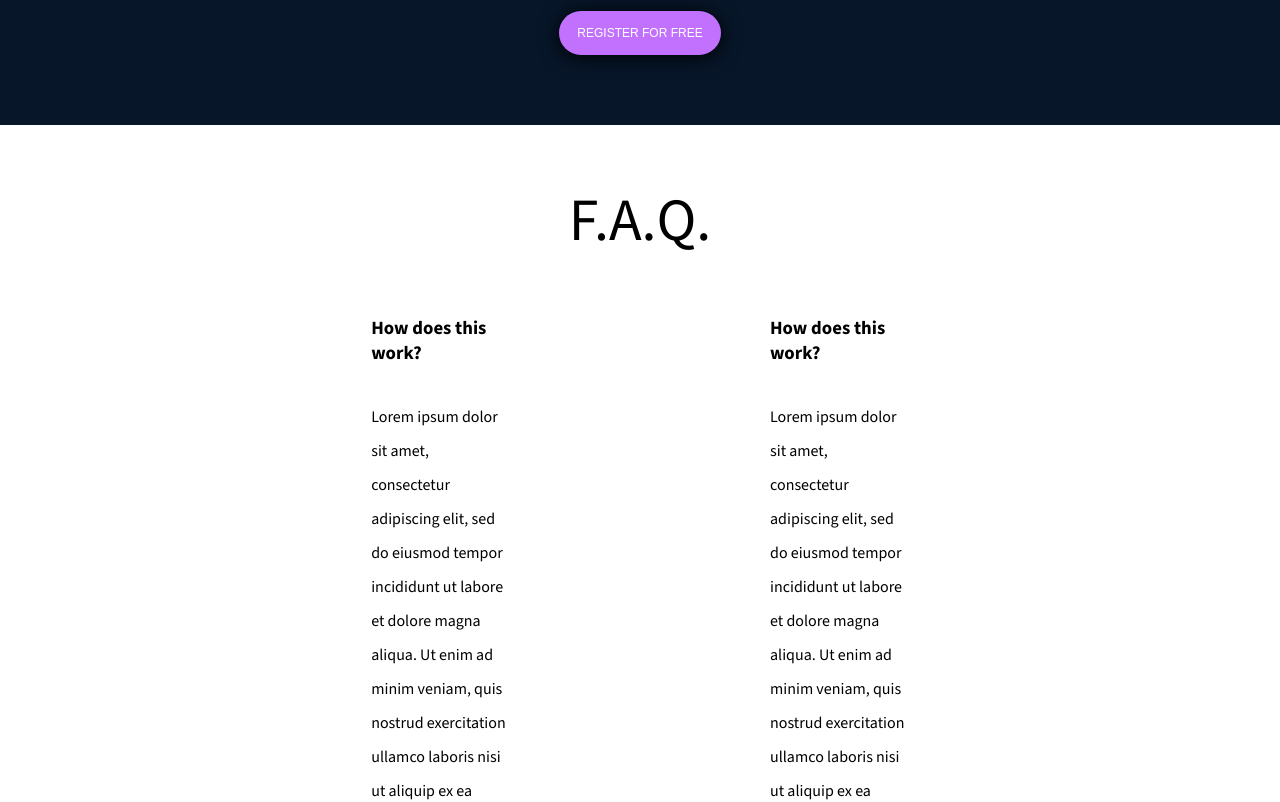
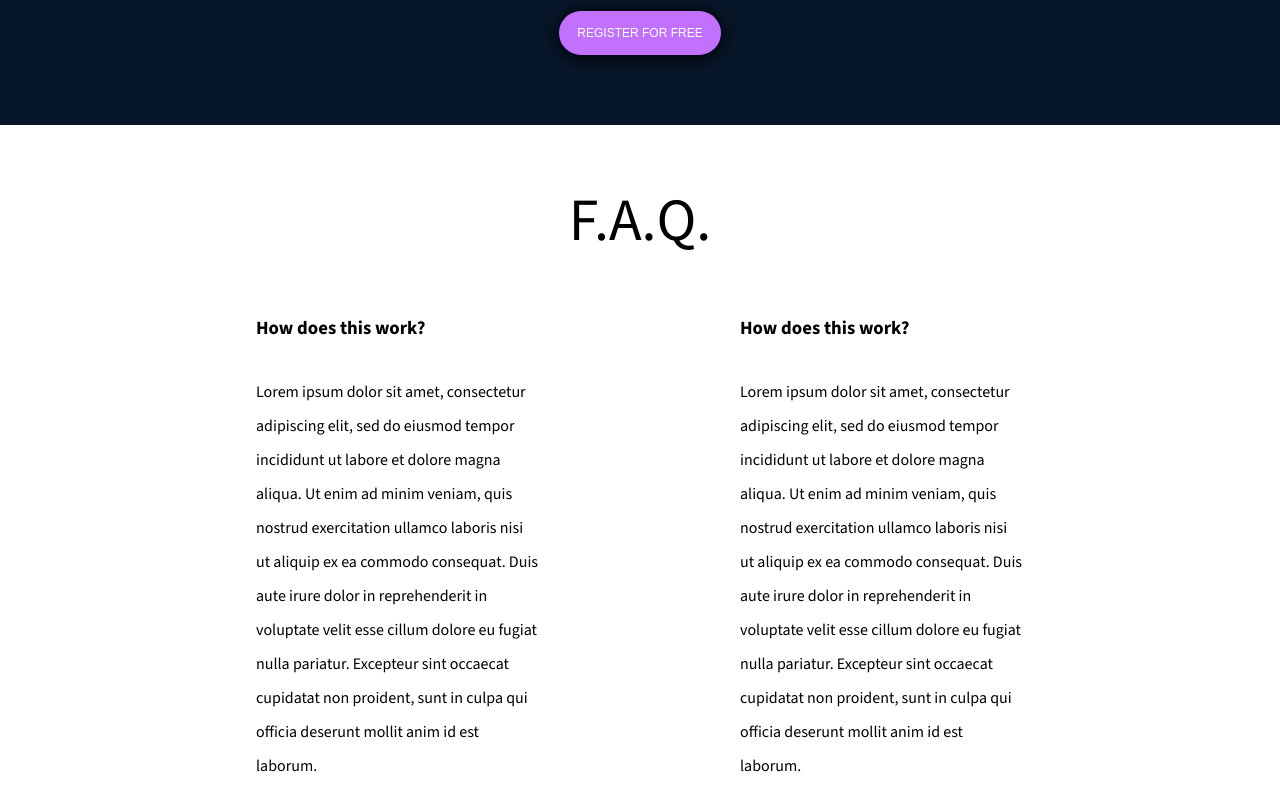
Before and after one commit to De-simeon/alx_html_css, a plain HTML site: page css_advanced/Index.html in a window 1280 px wide. Shown: the part 2780-3582 px from the top of the page. Drawn offline with nearby package versions, Linux system fonts and the light colour scheme.

Commit message:
corrected faq-wrapper

```diff
--- a/css_advanced/styles.css
+++ b/css_advanced/styles.css
@@ -280,7 +280,7 @@ ul li a {
 }
 
 .faq-section{
-  padding: 40px 29% 95px;
+  padding: 40px 20% 95px;
 }
 
 .faq-section h2{
@@ -292,7 +292,7 @@ ul li a {
 
 .faq-wrapper{
   display: flex;
-  gap: 260px;
+  gap: 200px;
 }
 
 .faq-container{
```
